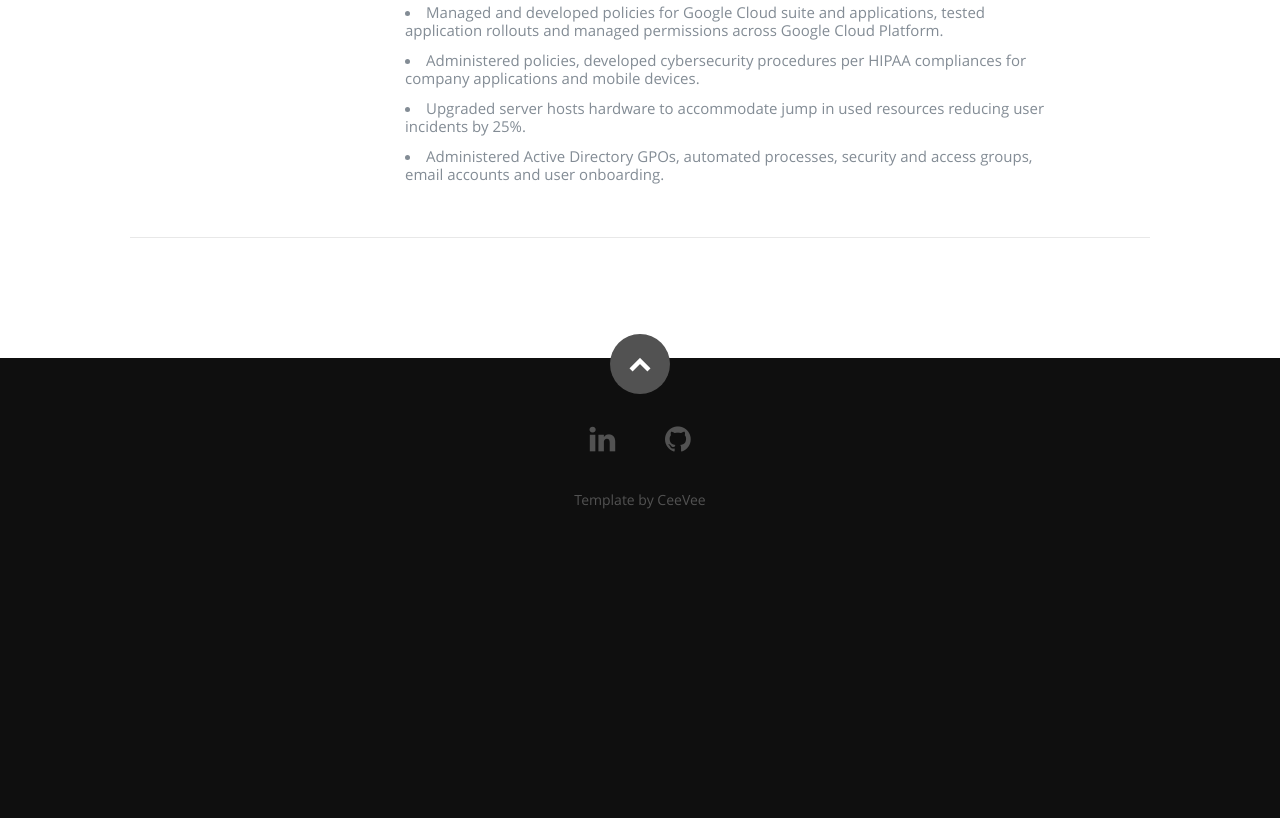
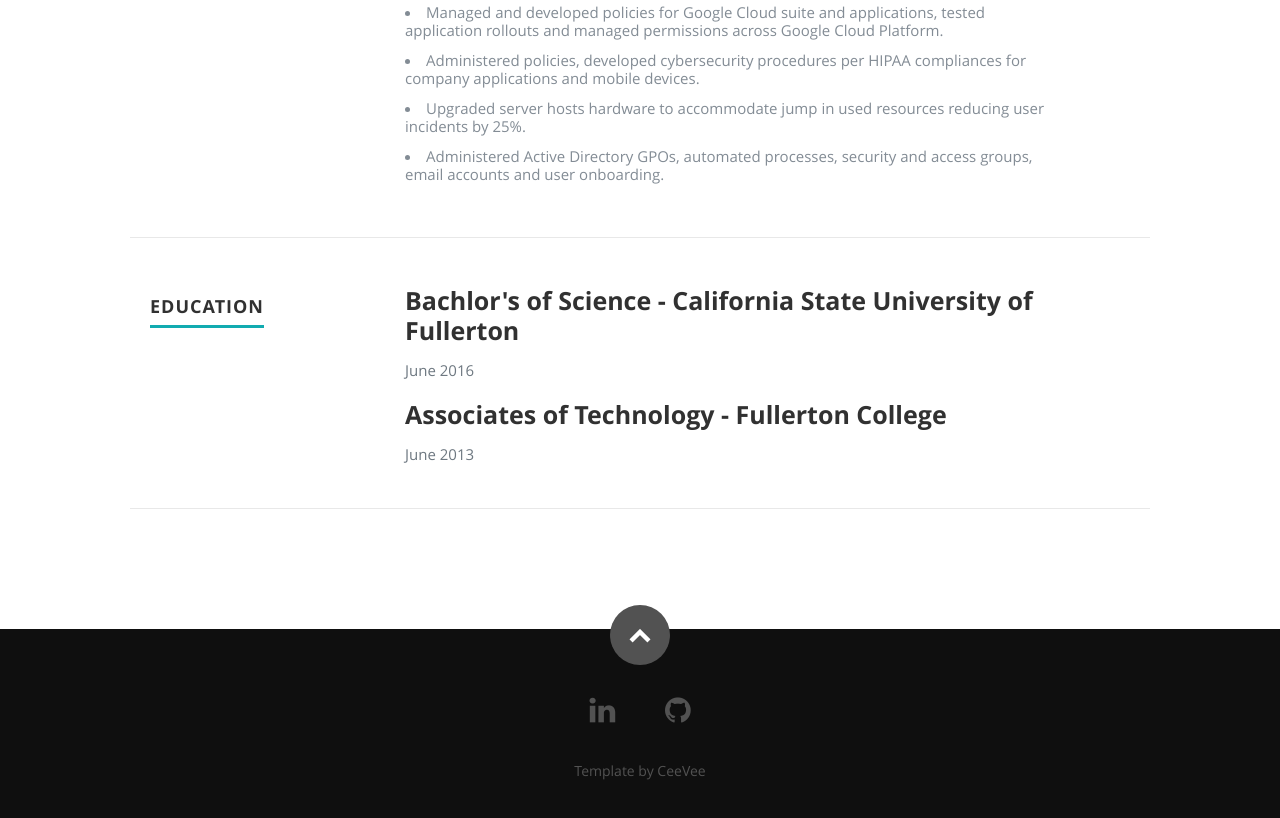
Before and after one commit to mc-hall/azure-resume, a plain HTML site: page index.html in a window 1280 px wide. Shown: the part 2665-3483 px from the top of the page. Before the commit the page ends 3228 px from the top, so only its background shows below. Drawn offline with nearby package versions, Linux system fonts and the light colour scheme; files that its build step writes are made by us from their sources; files whose address does not match are found by name.

Commit message:
Added college education

```diff
--- a/index.html
+++ b/index.html
@@ -254,7 +254,41 @@
 
       </div> <!-- End Work -->
 
+         <!-- Education
+      ----------------------------------------------- -->
+      <div class="row education">
 
+         <div class="three columns header-col">
+            <h1><span>Education</span></h1>
+         </div>
+
+         <div class="nine columns main-col">
+
+            <div class="row item">
+
+               <div class="twelve columns">
+
+                  <h3>Bachlor's of Science - California State University of Fullerton</h3>
+                  <p class="info"><em class="date">June 2016</em></p>
+
+               </div>
+
+            </div> <!-- item end -->
+
+            <div class="row item">
+
+               <div class="twelve columns">
+
+                  <h3>Associates of Technology - Fullerton College</h3>
+                  <p class="info"><em class="date">June 2013</em></p>
+
+               </div>
+
+            </div> <!-- item end -->
+
+         </div> <!-- main-col end -->
+
+      </div> <!-- End Education -->
 
 
    </section> <!-- Resume Section End--> <!-- -->
```
